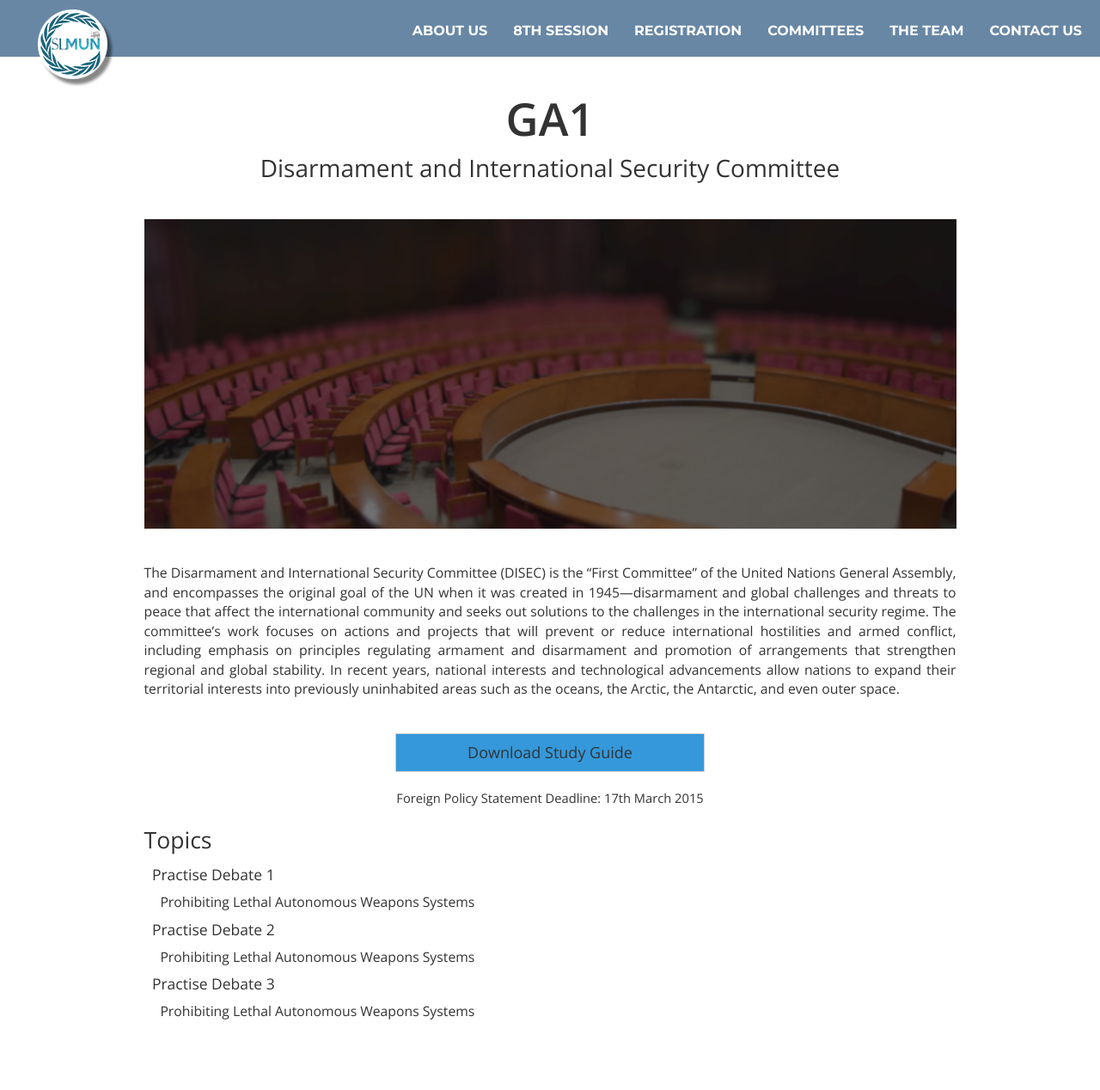
After one commit to Saturnfive/SLMUN15, a PHP site: page /ga1.html in a window 1280 px wide. The commit adds this page. Shown: the whole page at 86% size. Run offline with PHP 8.4, Linux system fonts and the light colour scheme; some libraries are stand-ins or nearby versions.

Commit message:
Added Specific Commitee Page

```diff
--- a/css/commi.css
+++ b/css/commi.css
@@ -1,5 +1,5 @@
 body {
-	padding-top: 70px;
+	padding-top: 100px;
 }
 
 h1 {
@@ -16,6 +16,51 @@ h1 {
 	text-align: center;
 	color: #fff;
 	padding-top: 7.5vmin;
+}
+
+.com-title {
+	font-family: 'Open Sans', sans-serif;
+	font-weight: 600;
+	font-size: 3.75em;
+	text-align: center;
+}
+
+.com-subtitle {
+	font-weight: 400;
+	font-size: 2em;
+}
+
+.com-h4 {
+	font-family: 'Open Sans', sans-serif;
+	font-weight: 400;
+	font-size: 1.9em;
+}
+.com-h5 {
+	font-family: 'Open Sans', sans-serif;
+	font-weight: 400;
+	font-size: 1.25em;
+	margin-top: 1vh;
+	margin-left: 1%;
+}
+.com-topic{
+	font-family: 'Open Sans', sans-serif;
+	font-weight: 400;
+	font-size: 1.125em;
+	margin-top: 1vh;
+	margin-left: 2%;
+}
+.com-desc {
+	font-family: 'Open Sans', sans-serif;
+	font-weight: 400;
+	text-align: justify;
+	font-size: 1.125em;
+}
+
+.com-p {
+	font-family: 'Open Sans', sans-serif;
+	font-weight: 400;
+	text-align: center;
+	font-size: 1.05em;
 }
 
 .title-only {
@@ -66,6 +111,11 @@ h1 {
 	/*	background-size: 100% 100%;*/
 }
 
+.background-image {
+	background-size: cover;
+	height: 45vh;
+}
+
 .inRow-margin {
 	margin-top: 5vh;
 }
@@ -77,7 +127,7 @@ span {
 .desc {
 	font-family: 'Open Sans', sans-serif;
 	font-weight: 400;
-	font-size:1em;
+	font-size: 1em;
 	text-align: justify;
 	padding: 8% 7% 5% 7%;
 	color: #fff;
--- /dev/null
+++ b/ga1.html
@@ -0,0 +1,139 @@
+<!DOCTYPE html>
+<html lang="en">
+
+<head>
+	<meta charset="utf-8">
+	<meta http-equiv="X-UA-Compatible" content="IE=edge">
+	<meta name="viewport" content="width=device-width, initial-scale=1">
+
+
+	<title>SLMUN</title>
+
+	<!-- Bootstrap -->
+	<link href="css/bootstrap.min.css" rel="stylesheet">
+	<link rel="stylesheet" href="css/font-awesome.min.css">
+	<link rel="stylesheet" href="css/jquery-ui.min.css" />
+	<link rel="stylesheet" href="css/hover.css" />
+	<link rel="icon" type="image/ico" href="favicon.ico">
+	<link href="http://fonts.googleapis.com/css?family=Montserrat:400,700|Oxygen:400,300|Open+Sans:400,300,600,700" rel="stylesheet" type="text/css">
+	<link href="css/app.css" rel="stylesheet">
+	<link href="css/commi.css" rel="stylesheet">
+	<!-- HTML5 shim and Respond.js for IE8 support of HTML5 elements and media queries -->
+	<!-- WARNING: Respond.js doesn't work if you view the page via file:// -->
+	<!--[if lt IE 9]>
+      <script src="https://oss.maxcdn.com/html5shiv/3.7.2/html5shiv.min.js"></script>
+      <script src="https://oss.maxcdn.com/respond/1.4.2/respond.min.js"></script>
+    <![endif]-->
+</head>
+
+<body>
+	<nav class="navbar navbar-custom navbar-fixed-top navbar-color-active" id="navibar" role="navigation">
+
+		<div class="container-fluid">
+
+			<div class="ontop ">
+				<img id="logo" src="Resources/slmunlogo_blue.png" style="display: inline;">
+			</div>
+
+
+
+			<div class="navbar-header">
+				<button type="button" class="navbar-toggle" data-toggle="collapse" data-target=".navbar-main-collapse">
+					<i class="fa fa-bars white-icon"></i>
+				</button>
+
+
+				<!--				<div id="scrollup" class="navbar-Mtext mock-link hvr-fade">SLMUN 15</div>-->
+			</div>
+
+			<div class="collapse navbar-collapse navbar-main-collapse" id="navbar-main-collapse">
+				<ul class="nav navbar-nav navbar-right pull-down-navbar" id="content-navbar">
+					<li><a href="#about-us">About Us</a>
+					</li>
+					<li><a href="#8th-session">8th Session</a>
+					</li>
+
+					<!--
+                        <li><a href="/blog">Blog</a>
+                        </li>
+-->
+
+					<li><a href="#apply">Registration</a>
+					</li>
+					<li><a href="#apply">Committees</a>
+					</li>
+
+
+					<li><a href="#team">The Team</a>
+					</li>
+					<li><a href="#contact-us">Contact Us</a>
+					</li>
+				</ul>
+			</div>
+
+
+		</div>
+	</nav>
+	<div class="container">
+		<div class="row">
+			<div class="col-lg-12">
+				<div class="com-title">GA1</div>
+				<div class="com-title com-subtitle">Disarmament and International Security Committee</div>
+			</div>
+		</div>
+		<br />
+		<br />
+		<div class="row">
+			<div class="col-lg-10 col-lg-offset-1">
+				<div class="background-image" style="background-image: url(Resources/confroom.png);"></div>
+			</div>
+		</div>
+		<br />
+		<br />
+		<div class="row">
+			<div class="col-lg-10 col-lg-offset-1">
+				<div class="com-desc">The Disarmament and International Security Committee (DISEC) is the “First Committee” of the United Nations General Assembly, and encompasses the original goal of the UN when it was created in 1945—disarmament and global challenges and threats to peace that affect the international community and seeks out solutions to the challenges in the international security regime. The committee’s work focuses on actions and projects that will prevent or reduce international hostilities and armed conflict, including emphasis on principles regulating armament and disarmament and promotion of arrangements that strengthen regional and global stability. In recent years, national interests and technological advancements allow nations to expand their territorial interests into previously uninhabited areas such as the oceans, the Arctic, the Antarctic, and even outer space.</div>
+			</div>
+		</div>
+		<br />
+		<br />
+		<div class="row">
+			<div class="col-lg-4 col-xs-10 col-xs-offset-1 col-lg-offset-4 btn-invite-pad">
+				<div class="btn btn-default  btn-invite btn-lg btn-block">
+					<a href="#">Download Study Guide</a>
+				</div>
+			</div>
+		</div>
+		<div class="row">
+			<div class="col-lg-4 col-xs-10 col-xs-offset-1 col-lg-offset-4 btn-invite-pad">
+				<div class="com-p">Foreign Policy Statement Deadline: 17th March 2015</div>
+			</div>
+		</div>
+		<div class="row">
+			<div class="col-lg-10 col-lg-offset-1">
+				<div class="com-h4">Topics</div>
+				<div class="com-h5">Practise Debate 1</div>
+				<div class="com-topic">Prohibiting Lethal Autonomous Weapons Systems</div>
+				<div class="com-h5">Practise Debate 2</div>
+				<div class="com-topic">Prohibiting Lethal Autonomous Weapons Systems</div>
+				<div class="com-h5">Practise Debate 3</div>
+				<div class="com-topic">Prohibiting Lethal Autonomous Weapons Systems</div>
+			</div>
+		</div>
+	</div>
+	<!--Container Ends-->
+
+	<br>
+	<br>
+	<br>
+	<br>
+
+	<script src="https://ajax.googleapis.com/ajax/libs/jquery/1.11.1/jquery.min.js"></script>
+	<!-- jQuery (necessary for Bootstrap's JavaScript plugins) -->
+	<script src="http://cdnjs.cloudflare.com/ajax/libs/gsap/1.15.1/TweenMax.min.js"></script>
+	<!-- Include all compiled plugins (below), or include individual files as needed -->
+	<script src="js/bootstrap.min.js"></script>
+	<script src="js/jquery-ui.min.js"></script>
+</body>
+
+</html>
```
Also changed, not shown: committee/index.html (renamed from committee.html, +25 -23 lines), js/comm.js (+9 -9 lines).
